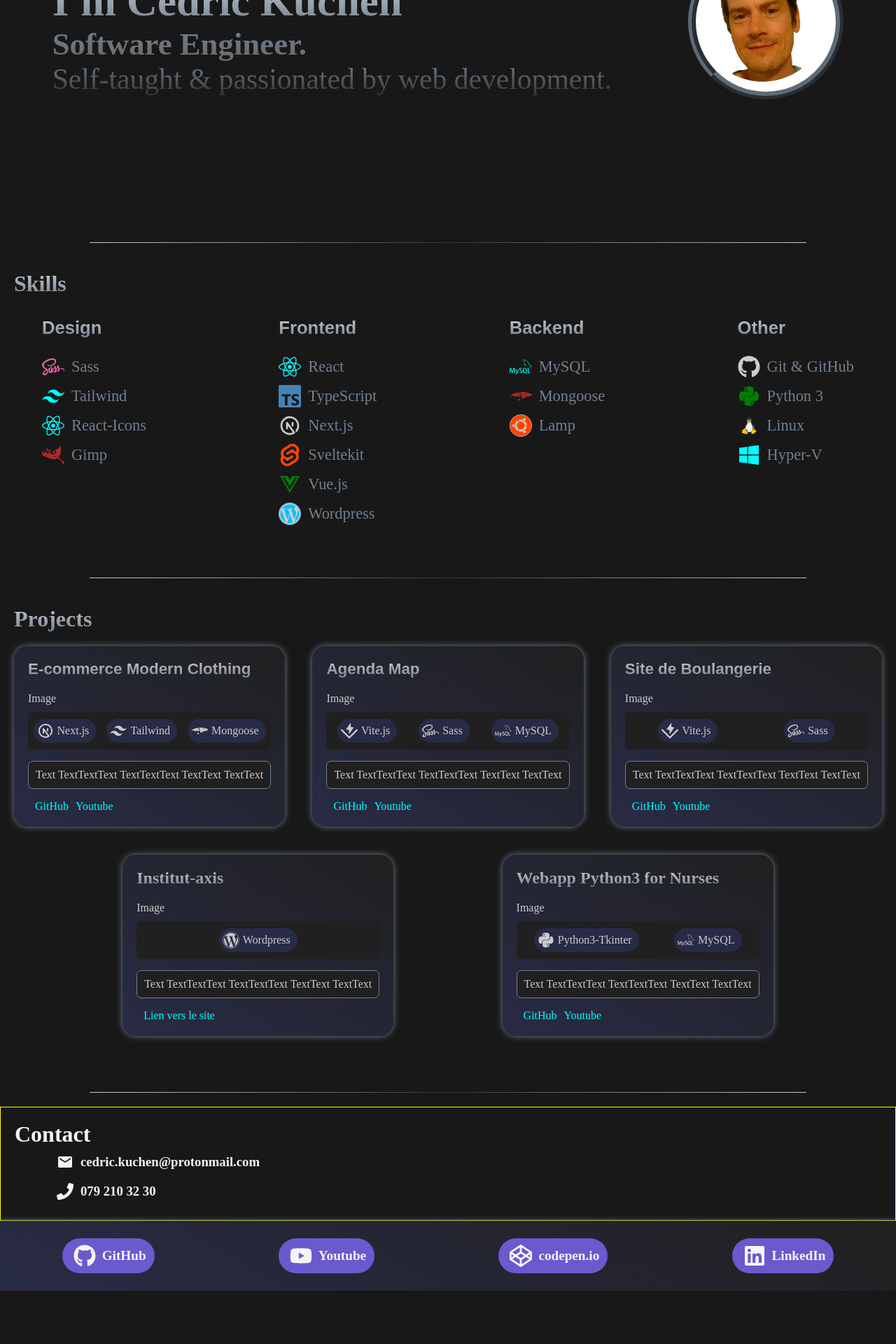
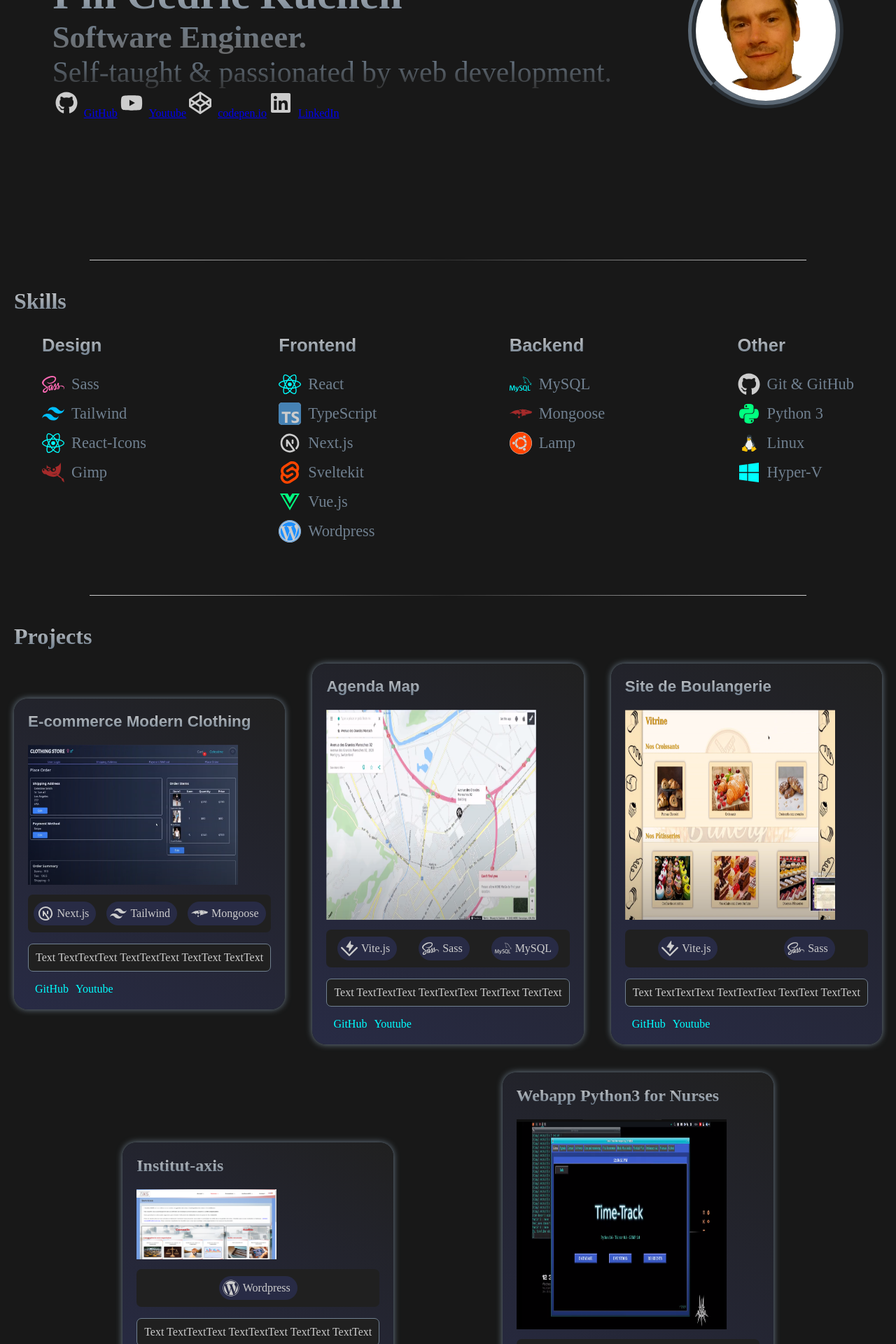
Before and after one commit to TLRKiliann/hiring-portfolio, a Next.js app in the folder my-app/: page / in a window 1280 px wide. Shown: the part 340-2260 px from the top of the page at 70% size. Before the commit the page ends 2184 px from the top, so only its background shows below. Built offline with nearby package versions, Linux system fonts and the light colour scheme.

Commit message:
some changes

```diff
--- a/my-app/components/contactSection.tsx
+++ b/my-app/components/contactSection.tsx
@@ -10,11 +10,11 @@
       </h1>
       <div className={style.divcontact}>
         <div className={style.divlogocontact}>
-          <MdEmail size={24}/>
+          <MdEmail size={24} style={{color: "deepskyblue"}} />
           <h3 className={style.h3}>cedric.kuchen@protonmail.com</h3>
         </div>
         <div className={style.divlogocontact}>
-          <FaPhone size={24}/>
+          <FaPhone size={24} style={{color: "deepskyblue"}} />
           <h3 className={style.h3}>079 210 32 30</h3>
         </div>
       </div>
--- a/my-app/components/mainTitle.tsx
+++ b/my-app/components/mainTitle.tsx
@@ -1,4 +1,5 @@
 import Image from 'next/image'
+import { FaGithub, FaYoutube, FaCodepen, FaLinkedin } from 'react-icons/fa'
 import style from '@/styles/mainTitle.module.scss'
 import myPicture from '@/public/images/photo_logo.png'
 
@@ -20,6 +21,73 @@
           <p className={style.paragraph}>
             Self-taught & passionated by web development.
           </p>
+
+
+
+          <div className={style.divlogo}>
+            <span className={style.span}>
+              <FaGithub
+                size={32}
+                style={{marginRight: "5px", padding: "4px", color: "#ccc"}}
+              />
+
+              <a href="https://github.com/TLRKiliann"
+                target="_blank"
+                rel="noopener noreferrer"
+                className={style.a}
+              >
+                GitHub
+              </a>
+            </span>
+
+            <span className={style.span}>
+              <FaYoutube
+                size={32}
+                style={{marginRight: "5px", padding: "4px", color: "#ccc"}}
+              />
+              <a href="https://www.youtube.com/@estebancatanea"
+                target="_blank"
+                rel="noopener noreferrer"
+                className={style.a}
+              >
+                Youtube
+              </a>
+            </span>
+
+            <span className={style.span}>
+              <FaCodepen
+                size={32}
+                style={{marginRight: "5px", padding: "4px", color: "#ccc"}}
+              />
+
+              <a href="https://codepen.io/koalatr33"
+                target="_blank"
+                rel="noopener noreferrer"
+                className={style.a}
+              >
+                codepen.io
+              </a>
+            </span>
+
+            <span className={style.span}>
+              <FaLinkedin
+                size={32}
+                style={{marginRight: "5px", padding: "4px", color: "#ccc"}}
+              />
+              <a href="https://www.linkedin.com/in/cedric-kuchen-dev"
+                target="_blank"
+                rel="noopener noreferrer"
+                className={style.a}
+              >
+                LinkedIn
+              </a>
+            </span>
+
+          </div>
+
+
+
+
         </div>
 
         <div className={style.myPhoto}>
--- a/my-app/components/projectsSection.tsx
+++ b/my-app/components/projectsSection.tsx
@@ -1,7 +1,13 @@
+import Image from 'next/image'
 import { FaSass, FaWordpress, FaPython } from 'react-icons/fa'
 import { SiTailwindcss, SiTypescript, SiMysql, SiVitest,
   SiMongoose } from 'react-icons/si'
 import { TbBrandNextjs } from 'react-icons/tb'
+import Ecommerce from '@/public/images/e-commerce.png'
+import Agenda from '@/public/images/agenda-map.png'
+import Boulangerie from '@/public/images/boulangerie.png'
+import Axis from '@/public/images/institut-axis.png'
+import TimeTrack from '@/public/images/time-track.png'
 import style from '@/styles/projects.module.scss'
 
 export default function ProjectsSection() {
@@ -18,9 +24,12 @@
             E-commerce Modern Clothing
           </h2>
           <div className={style.divimg}>
-            <>
-              Image
-            </>
+            <Image
+              src={Ecommerce}
+              width={300}
+              height={200}
+              alt="e-commerce img"
+            />
           </div>
 
           <span className={style.spanlogo}>
@@ -62,9 +71,13 @@
             Agenda Map
           </h2>
           <div className={style.divimg}>
-            <>
-              Image
-            </>
+            <Image
+              src={Agenda}
+              width={300}
+              height={300}
+              alt="agenda img"
+              className={style.img}
+            />
           </div>
 
           <span className={style.spanlogo}>
@@ -102,9 +115,13 @@
             Site de Boulangerie
           </h2>
           <div className={style.divimg}>
-            <>
-              Image
-            </>
+            <Image
+              src={Boulangerie}
+              width={300}
+              height={300}
+              alt="boulangerie img"
+              className={style.img}
+            />
           </div>
 
           <span className={style.spanlogo}>
@@ -132,7 +149,6 @@
         </div>
       </div>
 
-
       <div className={style.seconddivproject}>
 
         <div className={style.subdivproject}>
@@ -140,9 +156,13 @@
             Institut-axis
           </h2>
           <div className={style.divimg}>
-            <>
-              Image
-            </>
+            <Image
+              src={Axis}
+              width={200}
+              height={100}
+              alt="axis img"
+              className={style.img}
+            />
           </div>
 
           <span className={style.spanlogo}>
@@ -155,11 +175,11 @@
           <p className={style.paragraph}>
             Text TextTextText TextTextText TextText TextText
           </p>
-          <span className={style.spanlink}>
+          <span className={style.spanlinkaxis}>
             <a href="https://www.institut-axis.org/"
               rel="noopener" target="_blank"
               className={style.a}>
-              Lien vers le site
+              Accéder au site
             </a>
           </span>
         </div>
@@ -169,9 +189,13 @@
             Webapp Python3 for Nurses
           </h2>
           <div className={style.divimg}>
-            <>
-              Image
-            </>
+            <Image
+              src={TimeTrack}
+              width={300}
+              height={300}
+              alt="time-track img"
+              className={style.img}
+            />
           </div>
 
           <span className={style.spanlogo}>
@@ -195,7 +219,8 @@
               className={style.a}>
               GitHub
             </a>
-            <a href="https://www.youtube.com/watch?v=aV-X16sxRoI&list=PLVqrrQlbJDKOem4RhHMXvVJJbq6BOY0Fl&index=3"
+            <a
+              href="https://www.youtube.com/watch?v=aV-X16sxRoI&list=PLVqrrQlbJDKOem4RhHMXvVJJbq6BOY0Fl&index=3"
               rel="noopener" target="_blank"
               className={style.a}>
               Youtube
--- a/my-app/components/skillsSection.tsx
+++ b/my-app/components/skillsSection.tsx
@@ -22,11 +22,11 @@
               Sass
             </li>
             <li>
-              <SiTailwindcss size={32} className={style.logo} style={{color: "aqua"}} />
+              <SiTailwindcss size={32} className={style.logo} style={{color: "deepskyblue"}} />
               Tailwind
             </li>
             <li>
-              <FaReact size={32} className={style.logo} style={{color: "aqua"}} />
+              <FaReact size={32} className={style.logo} style={{color: "cyan"}} />
               React-Icons
             </li>
             <li>
@@ -40,11 +40,12 @@
           <h2 className={style.h2}>Frontend</h2>
           <span className={style.spanskills}>
             <li>
-              <FaReact size={32} className={style.logo} style={{color: "aqua"}} />
+              <FaReact size={32} className={style.logo} style={{color: "cyan"}} />
               React
             </li>
             <li>
-              <SiTypescript size={32} className={style.logo} style={{color: "steelblue"}} />
+              <SiTypescript size={32} className={style.logo}
+                style={{color: "steelblue", background: "#ccc", borderRadius: "5px"}} />
               TypeScript
             </li>
             <li>
@@ -52,16 +53,18 @@
               Next.js
               </li>
             <li>
-              <SiSvelte size={32} className={style.logo} style={{color: "orangered"}} />
+              <SiSvelte size={32} className={style.logo}
+                style={{color: "orangered"}} />
               Sveltekit
             </li>
             <li>
-              <FaVuejs size={32} className={style.logo} style={{color: "green"}} />
+              <FaVuejs size={32} className={style.logo}
+                style={{color: "#00ff80"}} />
               Vue.js
             </li>
             <li>
               <FaWordpress size={32} className={style.logo}
-                style={{color: "deepskyblue", background: "#ccc", borderRadius: "100%"}} />
+                style={{color: "dodgerblue", background: "#ccc", borderRadius: "100%"}} />
               Wordpress
             </li>
           </span>
@@ -94,13 +97,13 @@
               Git & GitHub
             </li>
             <li>
-              <FaPython size={32} className={style.logo} style={{color: "green"}} />
+              <FaPython size={32} className={style.logo} style={{color: "#00ff80"}} />
               Python 3
             </li>
             <li>
               <FcLinux size={32} className={style.logo} />Linux</li>
             <li>
-              <FaWindows size={32} className={style.logo} style={{color: "cyan"}} />
+              <FaWindows size={32} className={style.logo} style={{color: "aqua"}} />
               Hyper-V
             </li>
           </span>
```
